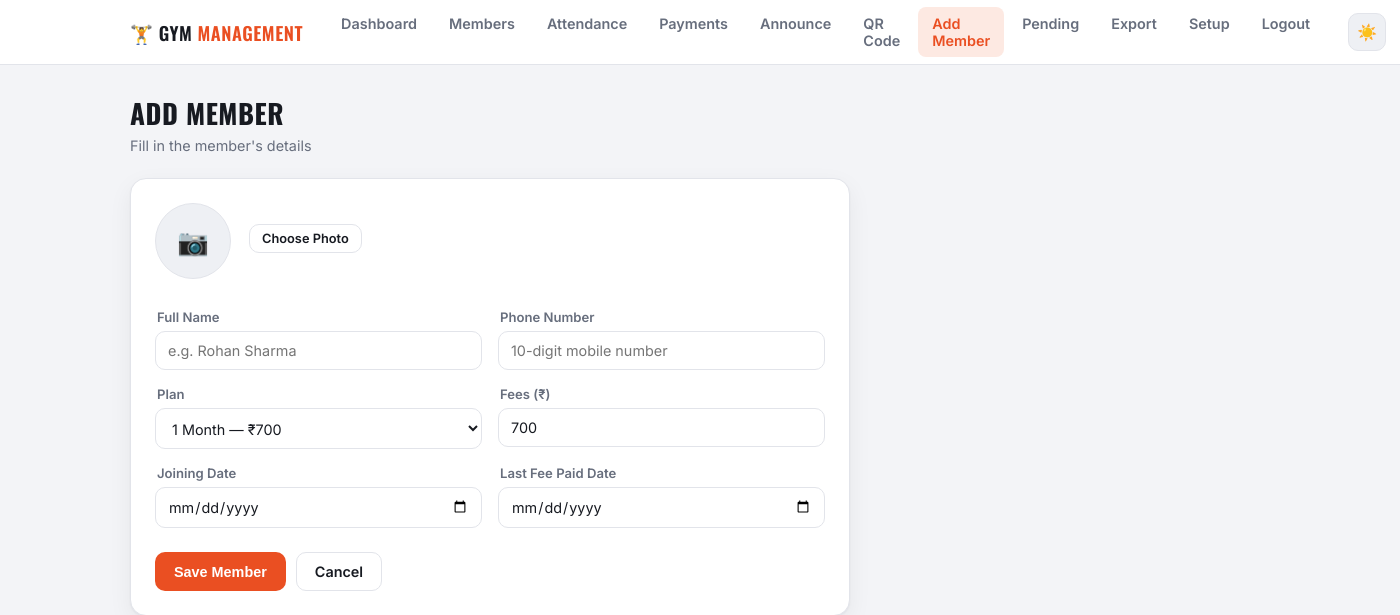
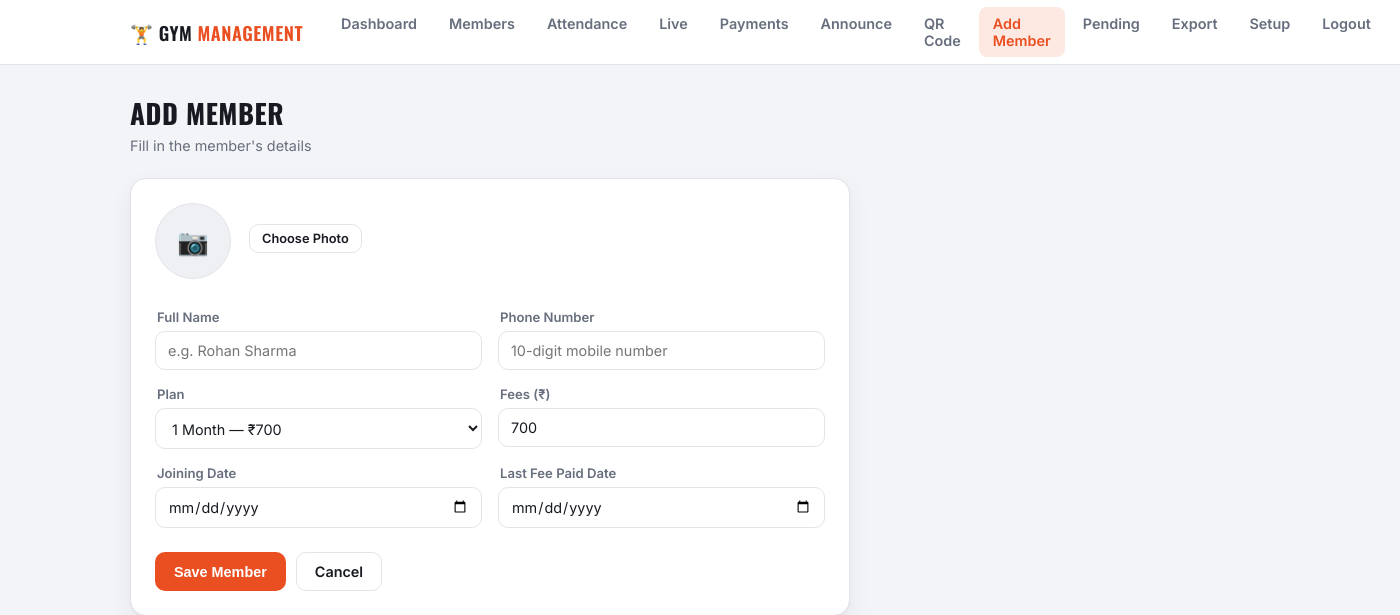
Before and after one commit to prakharsharma123/mahadevfitnessclubfullstack, a Flask app: page /add in a window 1400 px wide; the page is wider, and only the part inside the window is pictured. Shown: the top 615 px of that part. Run offline with Flask 3, Linux system fonts and the light colour scheme; the visitor is signed in with stand-in values (Sample User, id 1); some libraries are stand-ins or nearby versions.

Commit message:
Update base.html

```diff
--- a/templates/base.html
+++ b/templates/base.html
@@ -25,6 +25,7 @@
       <a href="{{ url_for('dashboard') }}" class="{{ 'active' if request.endpoint=='dashboard' }}">Dashboard</a>
       <a href="{{ url_for('members') }}" class="{{ 'active' if request.endpoint=='members' }}">Members</a>
       <a href="{{ url_for('admin_attendance') }}" class="{{ 'active' if request.endpoint=='admin_attendance' }}">Attendance</a>
+      <a href="{{ url_for('admin_live') }}" class="{{ 'active' if request.endpoint=='admin_live' }}">Live</a>
       <a href="{{ url_for('admin_payments') }}" class="{{ 'active' if request.endpoint=='admin_payments' }}">Payments</a>
       <a href="{{ url_for('admin_announcements') }}" class="{{ 'active' if request.endpoint=='admin_announcements' }}">Announce</a>
       <a href="{{ url_for('admin_qr') }}" class="{{ 'active' if request.endpoint=='admin_qr' }}">QR Code</a>
```
